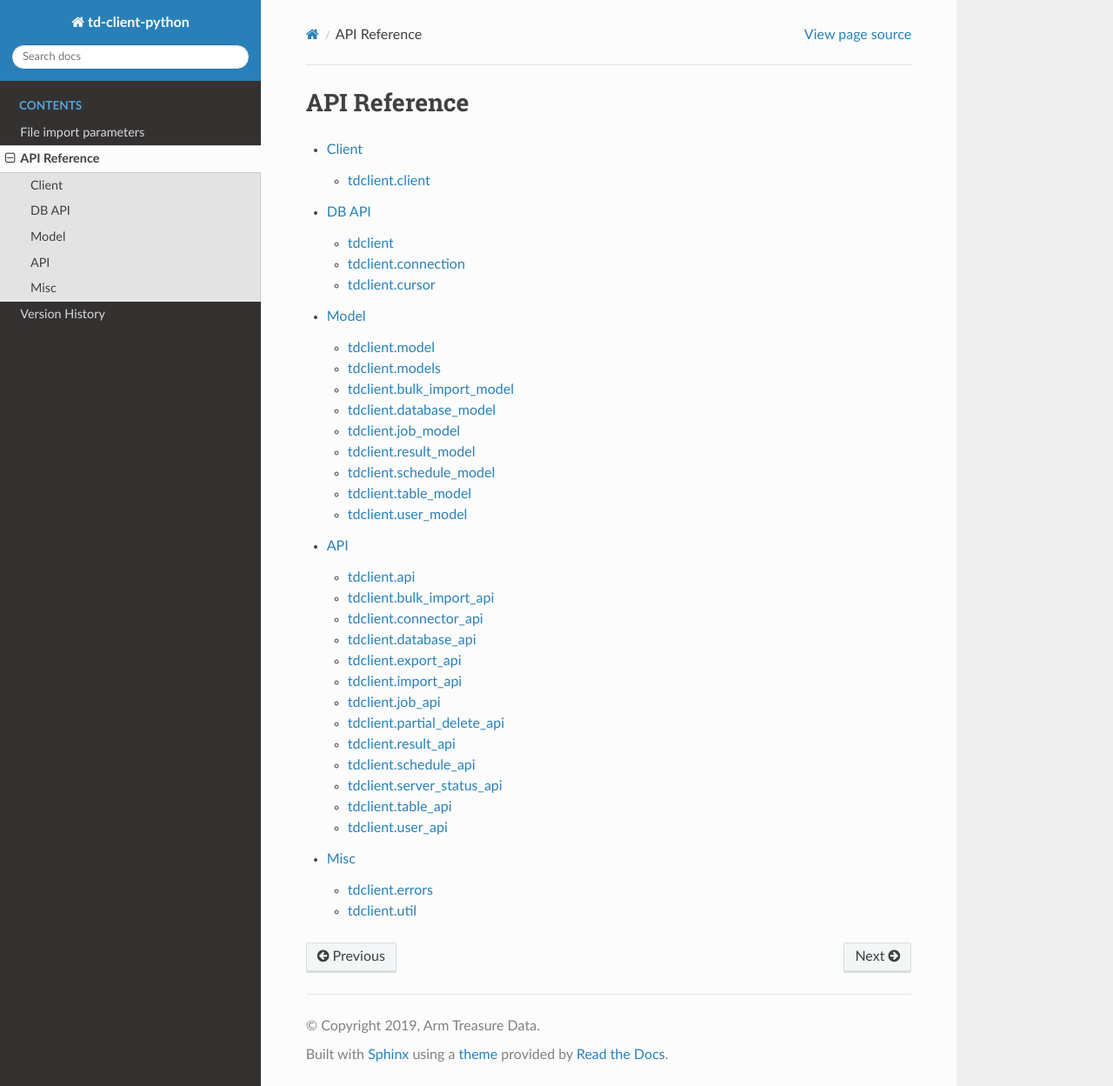
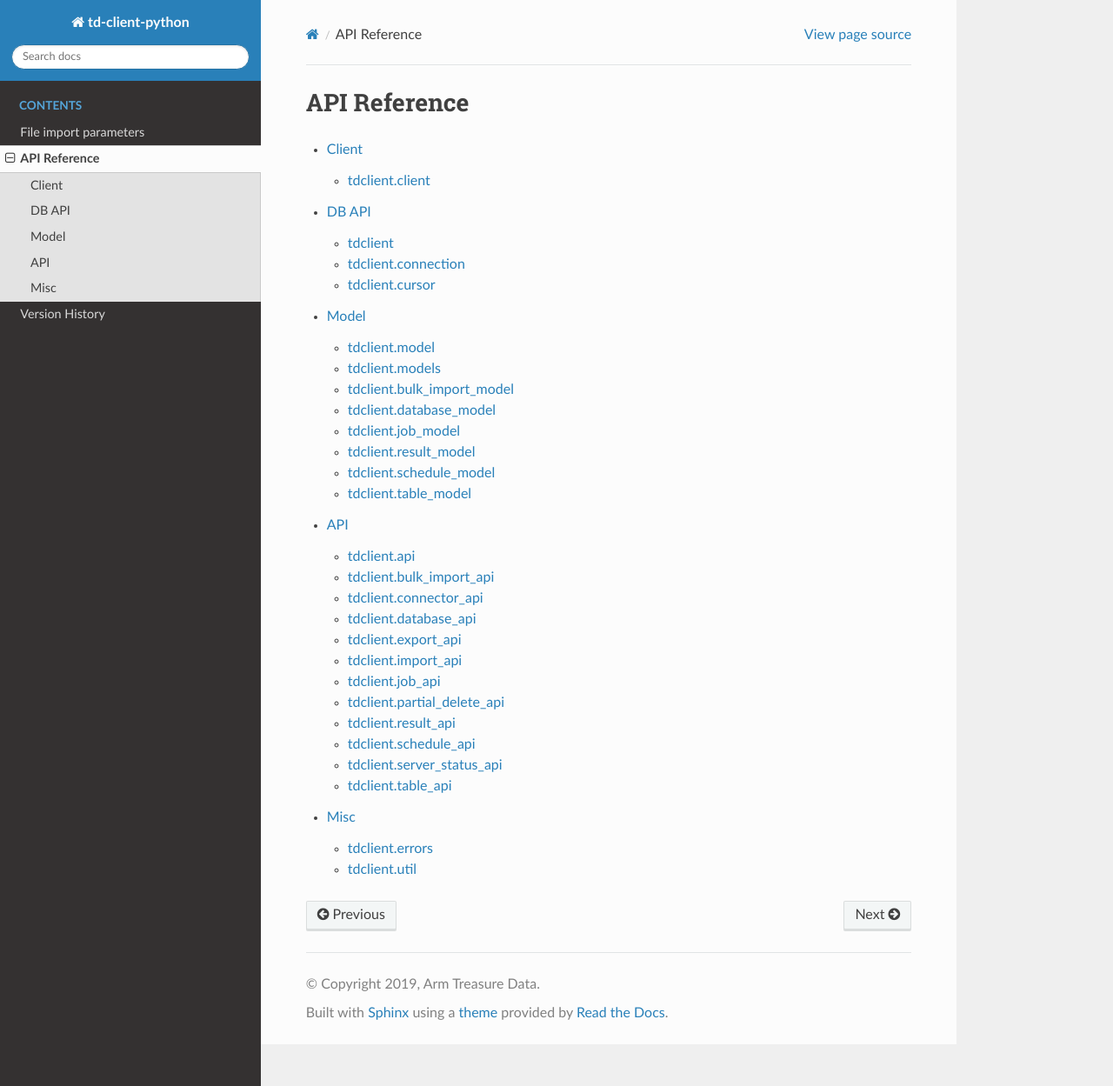
Before and after one commit to treasure-data/td-client-python, a Sphinx documentation site: the page built from docs/api/index.rst, in a window 1280 px wide and 1249 px high. Shown: the whole window at 87% size. Built offline with Sphinx 7.4.7 and the Read the Docs theme 2.0.0, drawn with Linux system fonts in a browser that asks for light colours.

Commit message:
doc: remove User API in the doc

```diff
--- a/docs/api/api.rst
+++ b/docs/api/api.rst
@@ -98,11 +98,3 @@ tdclient.table\_api
    :members:
    :undoc-members:
    :show-inheritance:
-
-tdclient.user\_api
--------------------------
-
-.. automodule:: tdclient.user_api
-   :members:
-   :undoc-members:
-   :show-inheritance:
--- a/docs/api/model.rst
+++ b/docs/api/model.rst
@@ -71,11 +71,3 @@ tdclient.table\_model
    :members:
    :undoc-members:
    :show-inheritance:
-
-tdclient.user\_model
----------------------------
-
-.. automodule:: tdclient.user_model
-   :members:
-   :undoc-members:
-   :show-inheritance:
```
